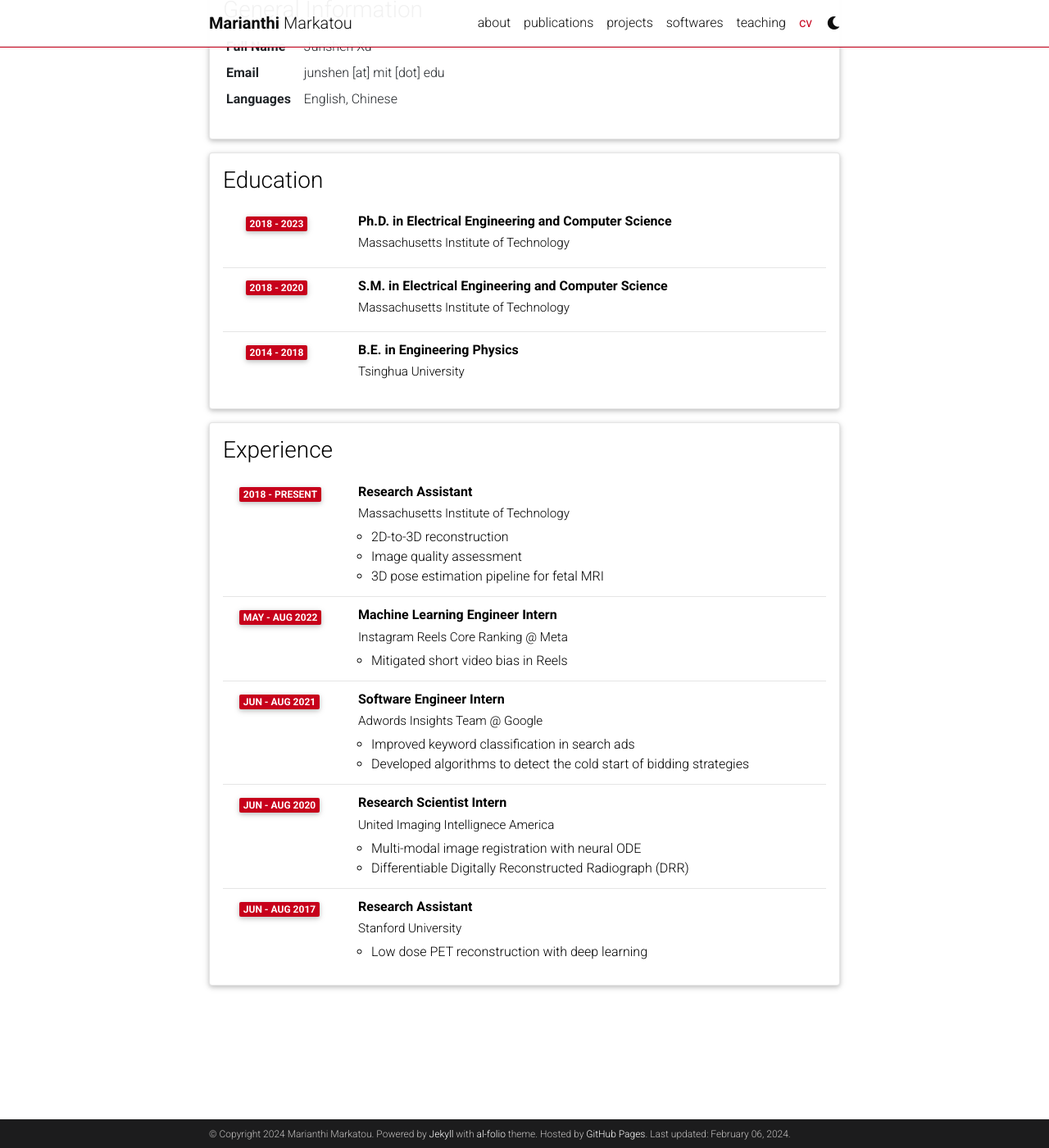
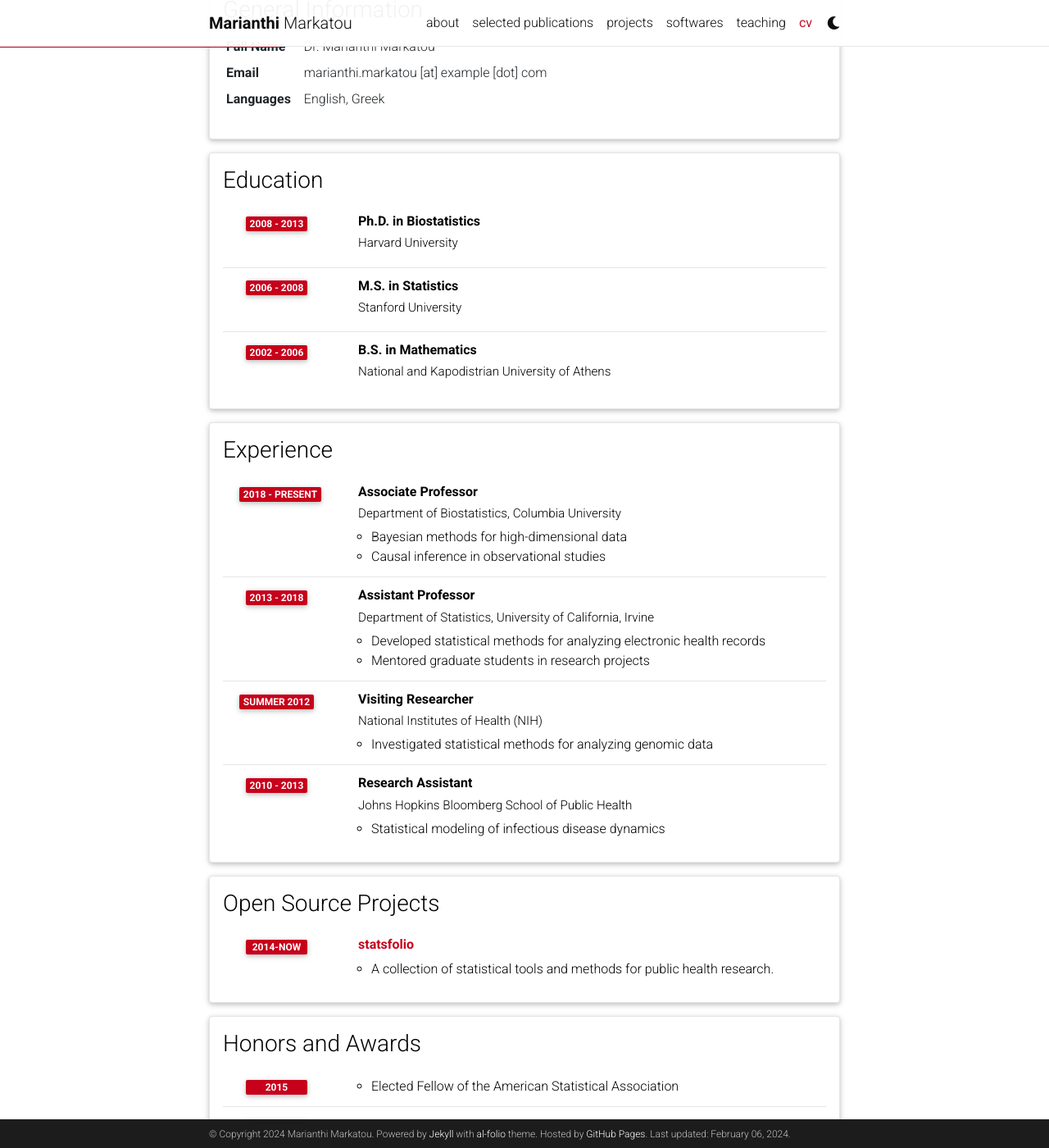
Before and after one commit to rmj3197/rmj3197.github.io, a Jekyll site: the page built from _pages/cv.md, in a window 1280 px wide and 1400 px high, scrolled down 207 px. Shown: the whole window at 82% size. Built offline with Jekyll 4.4.1, drawn with Linux system fonts in a browser that asks for light colours; comment, search, counter and statistics services are not loaded; a style sheet for code colours, icons or effects is not loaded; some of the changed text lies outside the part shown.

Commit message:
added cv

```diff
--- a/_data/cv.yml
+++ b/_data/cv.yml
@@ -2,97 +2,81 @@
   type: map
   contents:
     - name: Full Name
-      value: Junshen Xu
-    #- name: Date of Birth
-    #  value: 14th March 1879
+      value: Dr. Marianthi Markatou
     - name: Email
-      value: junshen [at] mit [dot] edu
+      value: marianthi.markatou [at] example [dot] com
     - name: Languages
-      value: English, Chinese
+      value: English, Greek
 
 - title: Education
   type: time_table
   contents:
-    - title: Ph.D. in Electrical Engineering and Computer Science
-      institution: Massachusetts Institute of Technology
-      year: 2018 - 2023
-    - title: S.M. in Electrical Engineering and Computer Science
-      institution: Massachusetts Institute of Technology
-      year: 2018 - 2020
-      #description:
-      #  - Description 1.
-      #  - Description 2.
-    - title: B.E. in Engineering Physics
-      institution: Tsinghua University
-      year: 2014 - 2018
-      #description:
-      #  - Description 1.
-      #  - Description 2.
+    - title: Ph.D. in Biostatistics
+      institution: Harvard University
+      year: 2008 - 2013
+    - title: M.S. in Statistics
+      institution: Stanford University
+      year: 2006 - 2008
+    - title: B.S. in Mathematics
+      institution: National and Kapodistrian University of Athens
+      year: 2002 - 2006
 
 - title: Experience
   type: time_table
   contents:
+    - title: Associate Professor
+      institution: Department of Biostatistics, Columbia University
+      year: 2018 - Present
+      description:
+        - Bayesian methods for high-dimensional data
+        - Causal inference in observational studies
+    - title: Assistant Professor
+      institution: Department of Statistics, University of California, Irvine
+      year: 2013 - 2018
+      description:
+        - Developed statistical methods for analyzing electronic health records
+        - Mentored graduate students in research projects
+    - title: Visiting Researcher
+      institution: National Institutes of Health (NIH)
+      year: Summer 2012
+      description:
+        - Investigated statistical methods for analyzing genomic data
     - title: Research Assistant
-      institution: Massachusetts Institute of Technology
-      year: 2018 - present
+      institution: Johns Hopkins Bloomberg School of Public Health
+      year: 2010 - 2013
       description:
-        - 2D-to-3D reconstruction
-        - Image quality assessment
-        - 3D pose estimation pipeline for fetal MRI
-    - title: Machine Learning Engineer Intern
-      institution: Instagram Reels Core Ranking @ Meta
-      year: May - Aug 2022
-      description:
-        - Mitigated short video bias in Reels
-    - title: Software Engineer Intern
-      institution: Adwords Insights Team @ Google
-      year: Jun - Aug 2021
-      description:
-        - Improved keyword classification in search ads
-        - Developed algorithms to detect the cold start of bidding strategies
-    - title: Research Scientist Intern
-      institution: United Imaging Intellignece America
-      year: Jun - Aug 2020
-      description:
-        - Multi-modal image registration with neural ODE
-        - Differentiable Digitally Reconstructed Radiograph (DRR)
-    - title: Research Assistant
-      institution: Stanford University
-      year: Jun - Aug 2017
-      description:
-        - Low dose PET reconstruction with deep learning
+        - Statistical modeling of infectious disease dynamics
 
-# - title: Open Source Projects
-#   type: time_table
-#   contents:
-#     - title: <a href="https://github.com/alshedivat/al-folio">al-folio</a>
-#       year: 2015-now
-#       description: A beautiful, simple, clean, and responsive Jekyll theme for academics.
+- title: Open Source Projects
+  type: time_table
+  contents:
+    - title: <a href="https://github.com/marianthimarkatou/statsfolio">statsfolio</a>
+      year: 2014-now
+      description: A collection of statistical tools and methods for public health research.
 
-# - title: Honors and Awards
-#   type: time_table
-#   contents:
-#     - year: 1921
-#       items:
-#         - Nobel Prize in Physics
-#         - Matteucci Medal
-#     - year: 2029
-#       items:
-#         - Max Planck Medal
+- title: Honors and Awards
+  type: time_table
+  contents:
+    - year: 2015
+      items:
+        - Elected Fellow of the American Statistical Association
+    - year: 2010
+      items:
+        - Outstanding Graduate Student Instructor Award, Harvard University
 
-# - title: Academic Interests
-#   type: nested_list
-#   contents:
-#     - title: Topic 1.
-#       items:
-#         - Description 1.
-#         - Description 2.
-#     - title: Topic 2.
-#       items:
-#         - Description 1.
-#         - Description 2.
+- title: Academic Interests
+  type: nested_list
+  contents:
+    - title: Bayesian Statistics
+      items:
+        - Hierarchical modeling
+        - Computational methods
+    - title: Causal Inference
+      items:
+        - Propensity score methods
+        - Instrumental variable analysis
 
-# - title: Other Interests
-#   type: list
-#   contents:
-#     - <u>Hobbies:</u> Hobby 1, Hobby 2, etc.
+- title: Other Interests
+  type: list
+  contents:
+    - <u>Hobbies:</u> Hiking, Cooking, Photography
--- a/_pages/publications.md
+++ b/_pages/publications.md
@@ -1,7 +1,7 @@
 ---
 layout: publication
 permalink: /publications/
-title: publications
+title: selected publications
 description: publications
 years: [2024, 2023, 2018, 2011]
 nav: true
--- a/_pages/teaching.md
+++ b/_pages/teaching.md
@@ -7,10 +7,10 @@
 nav_order: 5
 ---
 
-## MIT
+## University at Buffalo
 
-- 6.008: Introduction to Inference, Teaching Assistant Fall 2021
-- 6.3800: Introduction to Inference, Teaching Assistant Fall 2022
+- STA 781: Computer Age Statistical Inference, Spring 2023
+<!-- - STA 781: Computer Age Statistical Inference, Spring 2023 -->
 
 <!--
 For now, this page is assumed to be a static description of your courses. You can convert it to a collection similar to `_projects/` so that you can have a dedicated page for each course.
```
